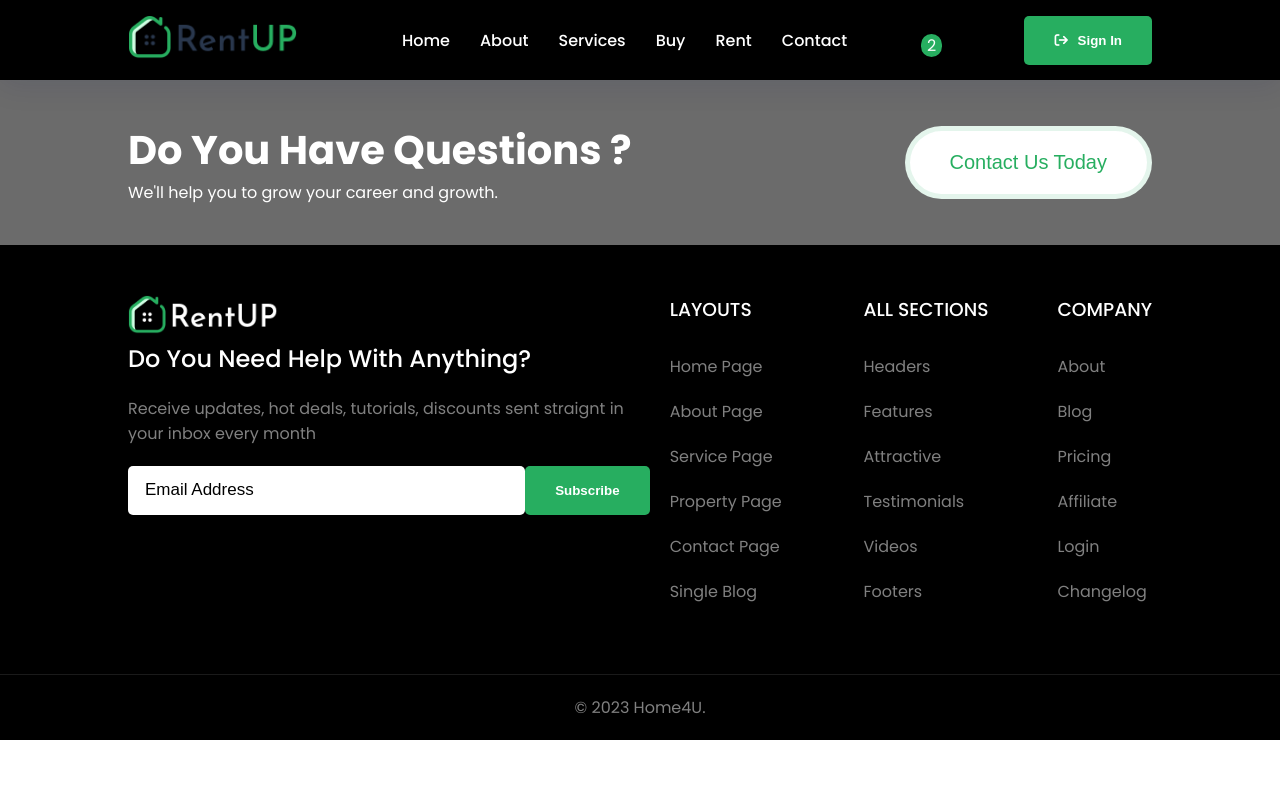
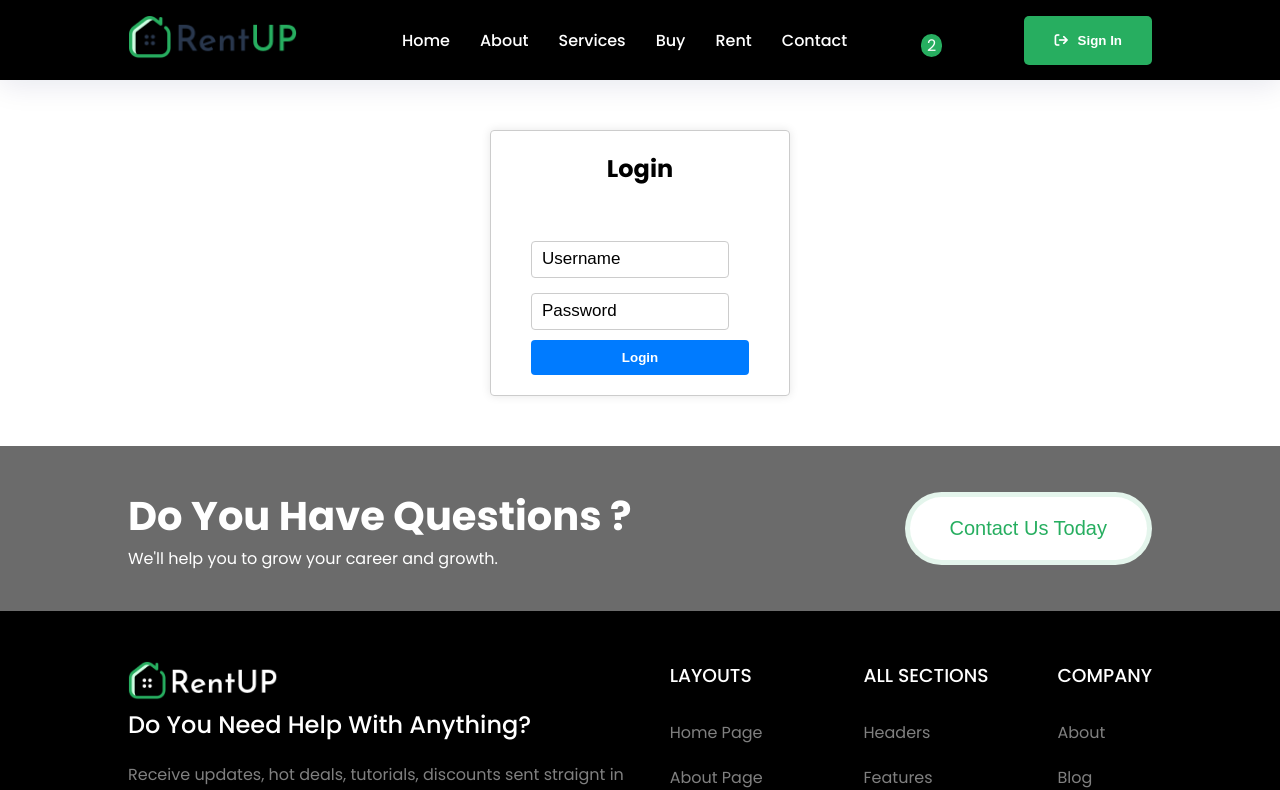
Before and after one commit to prnv0/real_estate_project, a React (Create React App) app in the folder Home4U-main/: page /login in a window 1280 px wide. Shown: the top 790 px of the page. Built offline with nearby package versions, Linux system fonts and the light colour scheme.

Commit message:
login page done

```diff
--- /dev/null
+++ b/Home4U-main/src/components/login/Login.css
@@ -0,0 +1,35 @@
+/* Login.css */
+.login-container {
+    width: 300px;
+    margin: 50px auto; /* Add vertical margin */
+    padding: 20px;
+    border: 1px solid #ccc;
+    border-radius: 4px;
+    box-shadow: 0 0 10px rgba(0, 0, 0, 0.1);
+}
+
+.login-container h2 {
+    text-align: center;
+    margin-bottom: 20px;
+}
+
+.login-container form {
+    display: flex;
+    flex-direction: column;
+}
+
+.login-container form input {
+    margin-bottom: 10px;
+    padding: 10px;
+    border: 1px solid #ccc;
+    border-radius: 4px;
+}
+
+.login-container form button {
+    padding: 10px;
+    background-color: #007BFF;
+    color: white;
+    border: none;
+    border-radius: 4px;
+    cursor: pointer;
+}
--- /dev/null
+++ b/Home4U-main/src/components/login/login.jsx
@@ -0,0 +1,79 @@
+import React from 'react';
+import './Login.css';
+import { useNavigate } from 'react-router-dom';
+
+class Login extends React.Component {
+    constructor(props) {
+        super(props);
+        this.state = {
+            email: '',
+            password: ''
+        };
+    }
+
+    handleInputChange = (event) => {
+        this.setState({
+            [event.target.name]: event.target.value
+        });
+    }
+
+    handleSubmit = (event) => {
+        const navigate = useNavigate();
+
+        console.log('handleSubmit called');
+
+        event.preventDefault();
+
+        const { email, password } = this.state;
+        console.log('email:', email);
+        console.log('password:', password);
+
+        fetch('http://localhost:3000/api/auth/signin', {
+            method: 'POST',
+            headers: {
+                'Content-Type': 'application/json',
+            },
+            body: JSON.stringify({ email, password }),
+        })
+            .then(response => response.json()) // Add this line
+            .then(data => {
+                if (data.uid && data.username && data.email) {
+                    // Save user data here
+                    navigate('/'); // Redirect to main page
+                } else {
+                    // Handle login failure here
+                }
+            })
+            .catch((error) => {
+                console.error('Error:', error);
+            });
+    }
+
+    render() {
+        return (
+            <div className="login-container">
+                <h2>Login</h2>
+                <form onSubmit={this.handleSubmit}>
+                    <input
+                        type="text"
+                        name="email"
+                        placeholder="Username"
+                        value={this.state.email}
+                        onChange={this.handleInputChange}
+                    />
+                    <input
+                        type="password"
+                        name="password"
+                        placeholder="Password"
+                        value={this.state.password}
+                        onChange={this.handleInputChange}
+                    />
+
+                    <button type="submit">Login</button>
+                </form>
+            </div>
+        );
+    }
+}
+
+export default Login;
--- a/Home4U-main/src/components/pages/Pages.jsx
+++ b/Home4U-main/src/components/pages/Pages.jsx
@@ -8,6 +8,7 @@ import Pricing from "../pricing/Pricing"
 import Blog from "../blog/Blog"
 import Services from "../services/Services"
 import Contact from "../contact/Contact"
+import Login from "../login/login"
 
 const Pages = () => {
   return (
@@ -15,12 +16,13 @@ const Pages = () => {
       <Router>
         <Header />
         <Routes>
+          <Route exact path='/login' element={<Login />} />
           <Route path='/' element={<Home />} />
-          <Route path="/about" element={<About/>}/>
-          <Route exact path='/services' element={<Services/>} />
-          <Route exact path='/blog' element={<Blog/>} />
-          <Route exact path='/pricing' element={<Pricing/>} />
-          <Route exact path='/contact' element={<Contact/>} />
+          <Route path="/about" element={<About />} />
+          <Route exact path='/services' element={<Services />} />
+          <Route exact path='/blog' element={<Blog />} />
+          <Route exact path='/pricing' element={<Pricing />} />
+          <Route exact path='/contact' element={<Contact />} />
         </Routes>
         <Footer />
       </Router>
```
